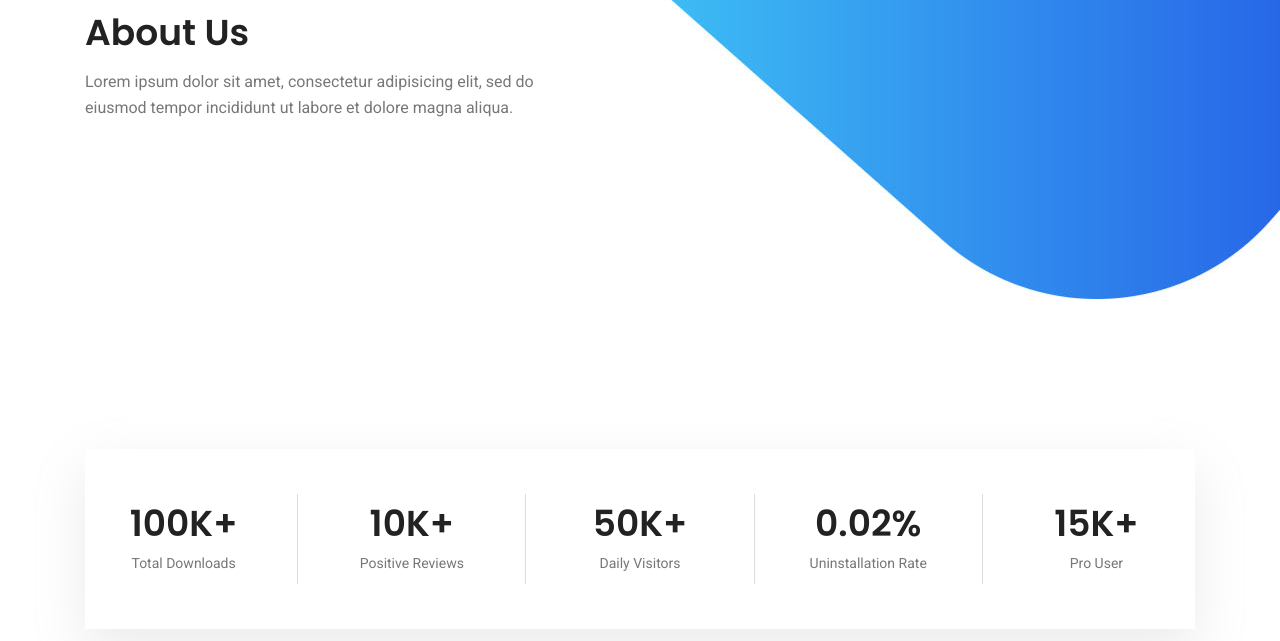
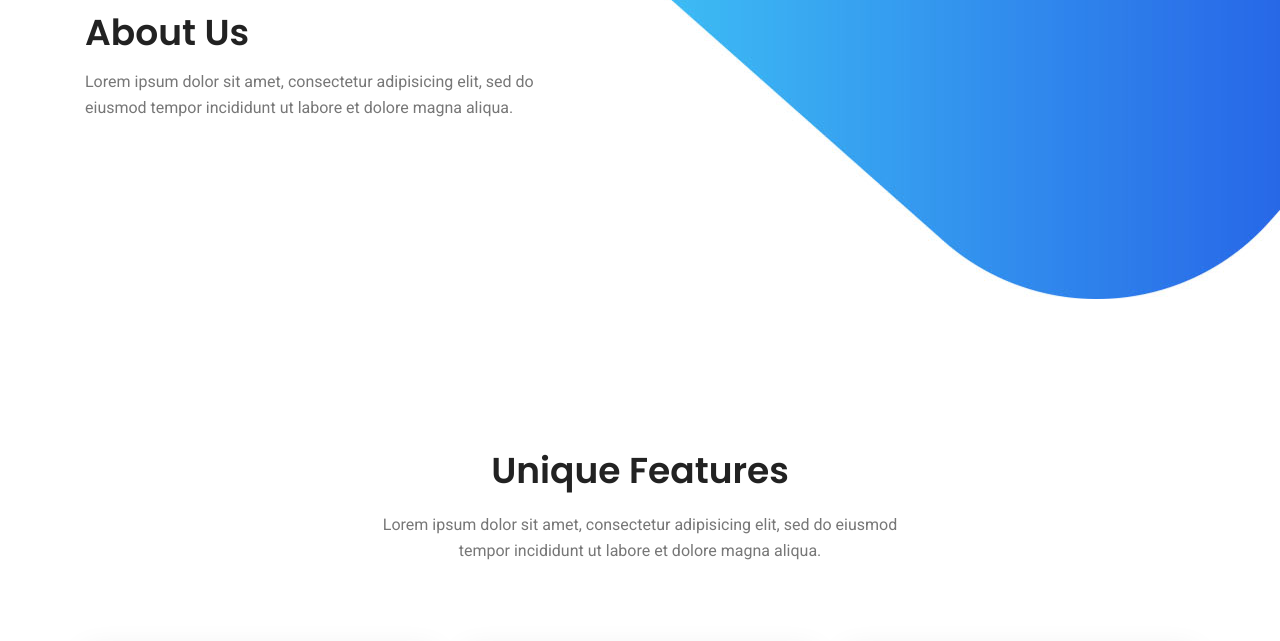
Before and after one commit to dillonoc98/GAF-Website, a plain HTML site: page about.html in a window 1280 px wide. Shown: the part 151-792 px from the top of the page. Drawn offline with nearby package versions, Linux system fonts and the light colour scheme; some packages are replaced by stand-ins of ours.

```diff
--- a/about.html
+++ b/about.html
@@ -73,36 +73,7 @@
 	</section>
 	<!-- End banner Area -->
 
-	<!-- Start fact Area -->
-	<section class="fact-area section-gap-top">
-		<div class="container">
-			<div class="fact-box">
-				<div class="row align-items-center">
-					<div class="col single-fact">
-						<h2>100K+</h2>
-						<p>Total Downloads</p>
-					</div>
-					<div class="col single-fact">
-						<h2>10K+</h2>
-						<p>Positive Reviews</p>
-					</div>
-					<div class="col single-fact">
-						<h2>50K+</h2>
-						<p>Daily Visitors</p>
-					</div>
-					<div class="col single-fact">
-						<h2>0.02%</h2>
-						<p>Uninstallation Rate</p>
-					</div>
-					<div class="col single-fact">
-						<h2>15K+</h2>
-						<p>Pro User</p>
-					</div>
-				</div>
-			</div>
-		</div>
-	</section>
-	<!-- End fact Area -->
+
 
 	<!-- Start feature Area -->
 	<section class="feature-area section-gap-top">
```
